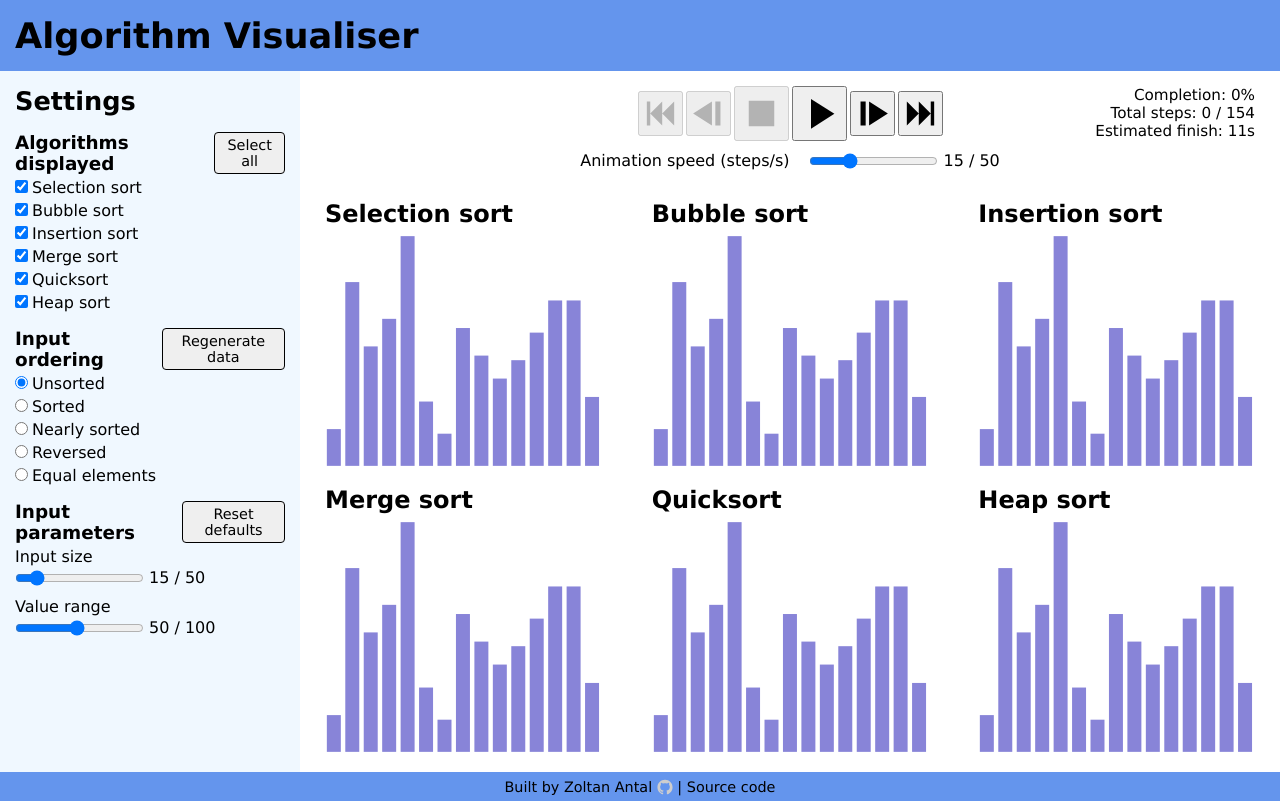
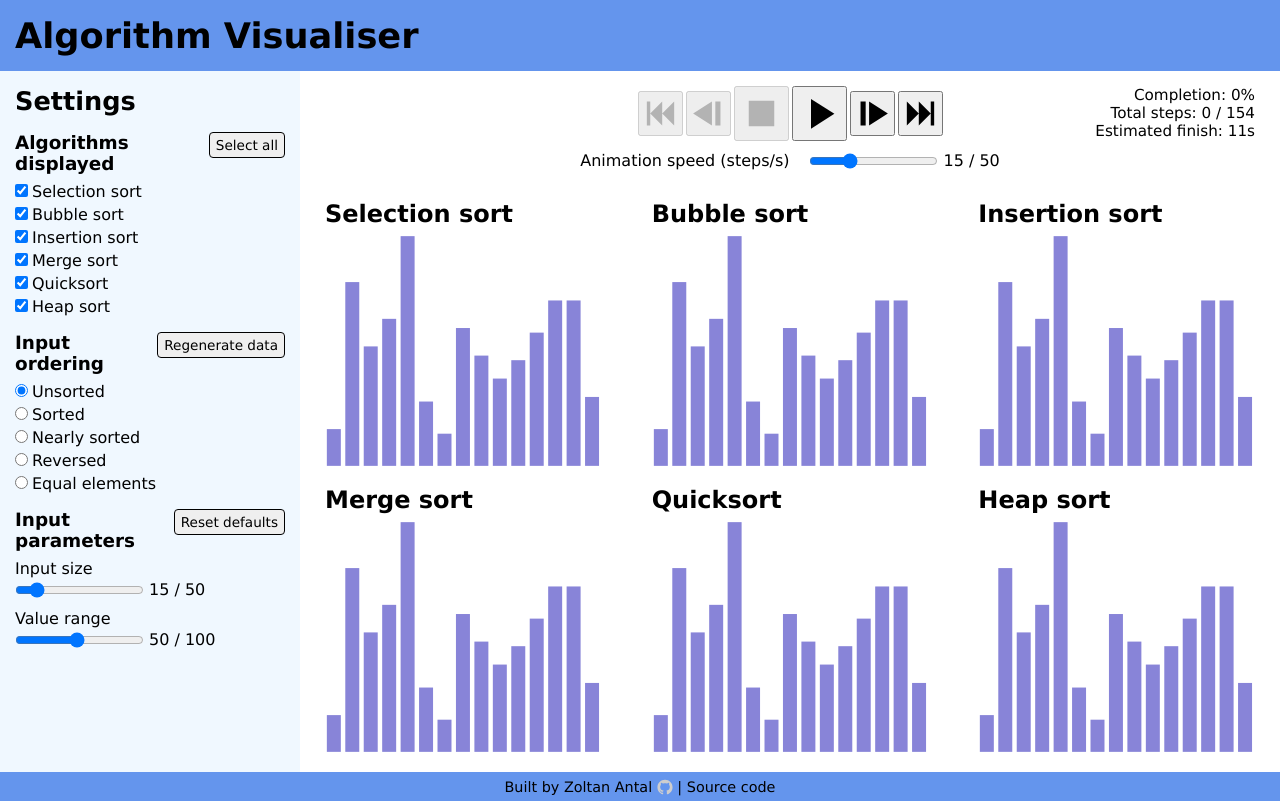
Before and after one commit to zoltan-antal/algorithm-visualiser, a React (Vite) app: page / in a window 1280 px wide. Built offline with nearby package versions, Linux system fonts and the light colour scheme.

Commit message:
Adjust sizing & arrangement of settings buttons

```diff
--- a/src/components/Aside/index.css
+++ b/src/components/Aside/index.css
@@ -19,25 +19,26 @@ aside {
     flex-direction: column;
     justify-content: flex-start;
     align-items: stretch;
-    gap: 4px;
+    gap: 8px;
 
     .header {
       display: flex;
       flex-direction: row;
       justify-content: space-between;
       align-items: flex-start;
-      gap: 10px;
+      gap: 15px;
 
       .title {
         font-size: 1.15rem;
       }
 
       button {
-        font-size: 0.9rem;
+        font-size: 0.85rem;
         padding: 4px 6px;
         border: 1px solid black;
         border-radius: 4px;
-        flex-grow: 0;
+        /* flex-basis: 0; */
+        flex-shrink: 0;
 
         &:hover {
           cursor: pointer;
```
